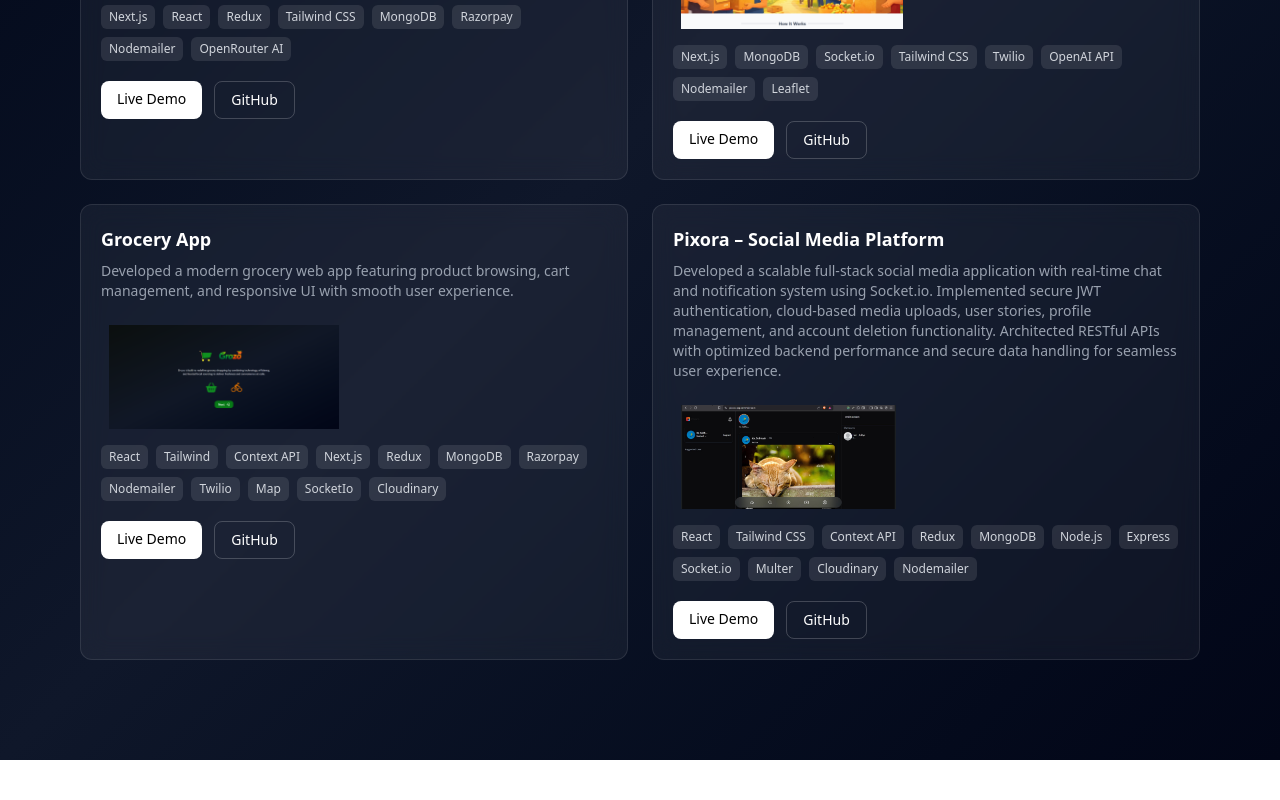
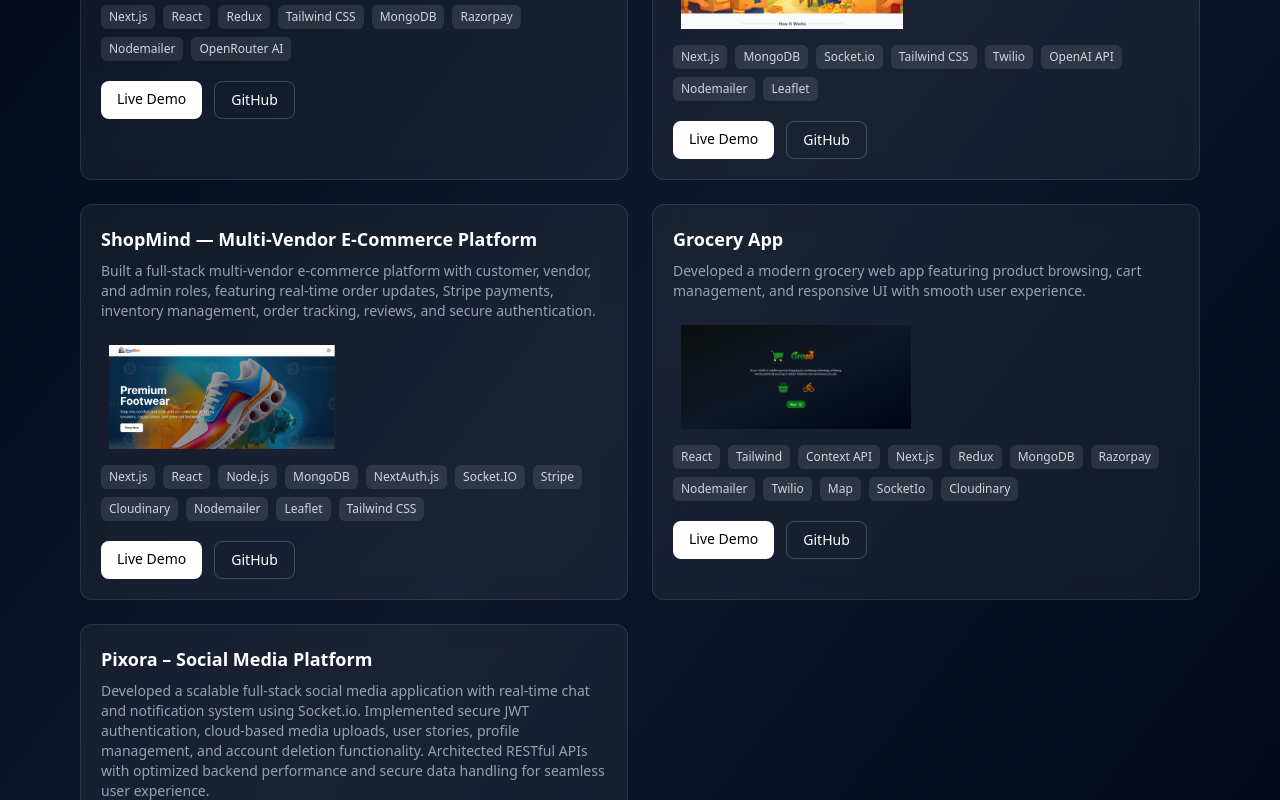
Before and after one commit to subhash-pal0011/subhash-nextjs-portfolio, a Next.js app: page /project in a window 1280 px wide. Shown: the part 508-1308 px from the top of the page. Before the commit the page ends 1268 px from the top, so only its background shows below. Built offline with nearby package versions, Linux system fonts and the light colour scheme.

Commit message:
feat: add ShopMind project to portfolio

```diff
--- a/src/app/project/page.jsx
+++ b/src/app/project/page.jsx
@@ -30,6 +30,27 @@ const projects = [
     live: "https://ann-daan-mrq8.vercel.app",
     github: "https://github.com/subhash-pal0011/AnnDaan",
     url: "/annDann.png"
+  },
+  {
+    title: "ShopMind — Multi-Vendor E-Commerce Platform",
+    description:
+      "Built a full-stack multi-vendor e-commerce platform with customer, vendor, and admin roles, featuring real-time order updates, Stripe payments, inventory management, order tracking, reviews, and secure authentication.",
+    tech: [
+      "Next.js",
+      "React",
+      "Node.js",
+      "MongoDB",
+      "NextAuth.js",
+      "Socket.IO",
+      "Stripe",
+      "Cloudinary",
+      "Nodemailer",
+      "Leaflet",
+      "Tailwind CSS"
+    ],
+    live: "https://shopminds.vercel.app",
+    github: "https://github.com/subhash-pal0011/shopmind",
+    url: "/shopminds.png",
   },
   {
     title: "Grocery App",
```
Also changed, not shown: public/shopminds.png (added).
